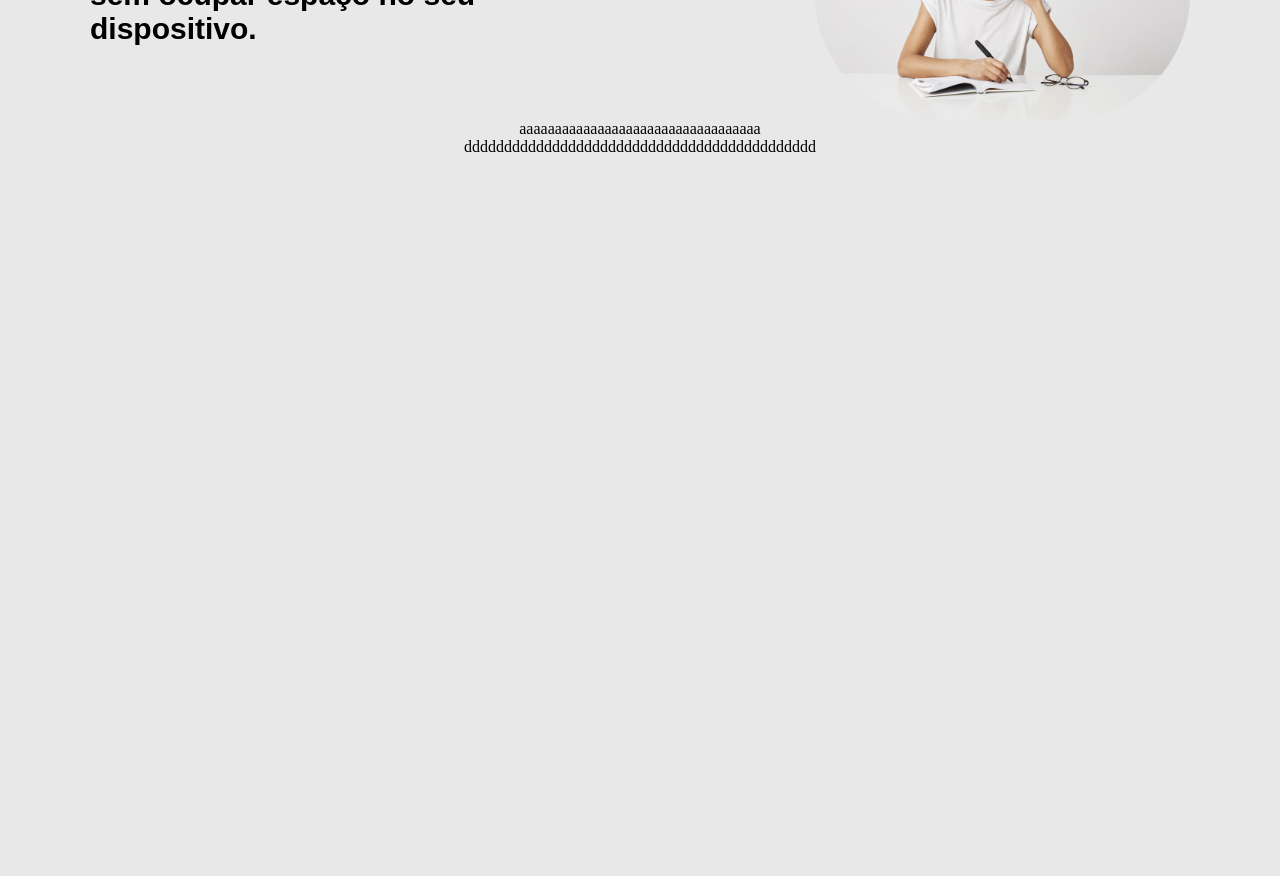
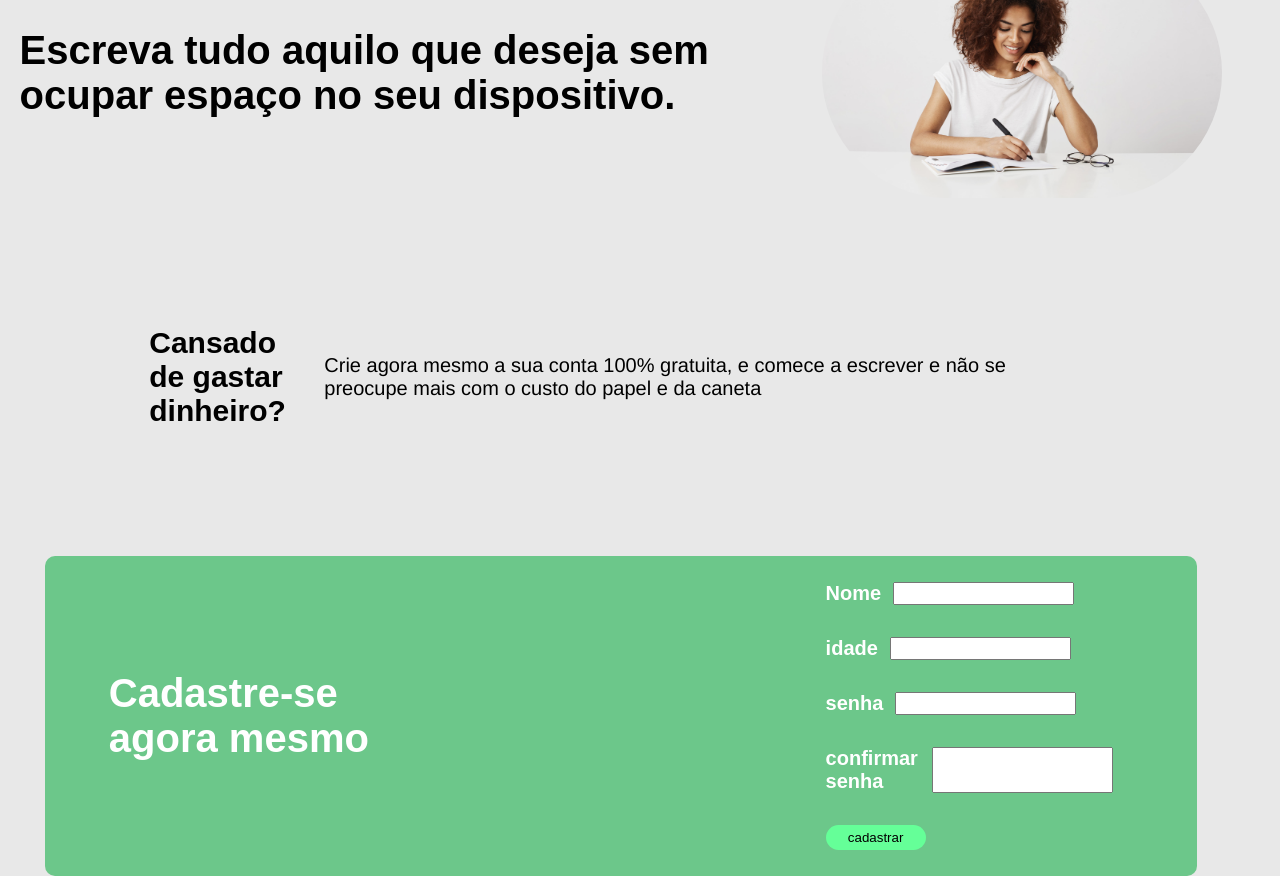
Before and after one commit to LucianoSegundo/DiarioDigital-Front-End, an Angular app: page / in a window 1280 px wide. Shown: the part 220-1096 px from the top of the page. Before the commit the page ends 800 px from the top, so only its background shows below. Built offline with nearby package versions, Linux system fonts and the light colour scheme.

Commit message:
atualizando codigo

```diff
--- a/src/app/components/header/header.component.css
+++ b/src/app/components/header/header.component.css
@@ -3,7 +3,7 @@
     justify-content: start;
     align-items: center;
 
-    width: 100vw;
+    width: 98.9vw;
     height: 40px;
     background: -webkit-linear-gradient(180deg, var( --cSegun), var(--cPrim));
 
--- a/src/app/components/home/home.component.css
+++ b/src/app/components/home/home.component.css
@@ -1,37 +1,86 @@
-main{
+main {
   display: flex;
   justify-content: center;
   align-items: center;
   flex-direction: column;
-    padding-top: 50px;
+  width: 97vw;
+  font-family: Arial, Helvetica, sans-serif;
 
-
-
-    section{
+  section {
     display: flex;
+    flex-direction: column;
     justify-content: center;
     align-items: center;
-    flex-direction: column;
+    gap: 8%;
+    margin-top: 16vh;
+
+    width: 100vw;
+    height: auto;
   }
 
-    .apresentação{
-        gap: 20%;
-        h1{
-           font-size: 30px;
+  .apresentação {
+    h1 {
+      font-size: 40px;
       width: 700px;
-           font-family: Arial, Helvetica, sans-serif;
     }
-        img{
+    img {
       display: inline-block;
       border-radius: 200px;
     }
   }
 
+  .clamaris {
+    gap: 3%;
+    h2 {
+      font-size: 30px;
+    }
+    p {
+      font-family: "Franklin Gothic Medium", "Arial Narrow", Arial, sans-serif;
+      font-size: 20px;
+      width: 60%;
+    }
+  }
+  .se-form {
+    .div-form {
+      display: flex;
+      flex-direction: row;
+      justify-content: space-between;
+      align-items: center;
+      padding: 0 5%;
+      color: white;
+      font-weight: 600;
 
-    @media (min-width:1080px) {
-        section{
+      width: 80%;
+      height: 40vh;
+      background: var(--cPrim);
+      border-radius: 10px;
+
+      .form {
+        display: flex;
+        flex-direction: column;
+        height: auto;
+        width: 30%;
+        gap: 4vh;
+
+        fieldset{
+          height: auto;
+          width: 50%;
+          border: none;
+          display: flex;
+          flex-direction: row;
+          gap: 5%;
+          font-size: 20px;
+                }
+      }
+      h3 {
+        font-size: 40px;
+      }
+    }
+  }
+
+  @media (min-width: 1080px) {
+    section {
       flex-direction: row;
     }
-
   }
 }
--- a/src/app/components/home/home.component.html
+++ b/src/app/components/home/home.component.html
@@ -1,15 +1,44 @@
 <app-header [autorizacao]="resposta"></app-header>
 <main>
     <section class="apresentação">
+        <h1>
+            Escreva tudo aquilo que deseja sem ocupar espaço no seu dispositivo.
+        </h1>
+        <img src="imagem ilustrativa.jpg" alt="" width="400px" height="250px" />
+    </section>
+    <section class="clamaris">
+            <h2>Cansado <br>
+                de gastar <br>
+                dinheiro?</h2>
+            <p>Crie agora mesmo a sua conta 100% gratuita, e comece a escrever e não se preocupe mais com o custo do papel e da caneta</p>
+    </section>
+    <section class="se-form">
+        <div class="div-form">
 
-        <h1>Escreva tudo aquilo que deseja sem ocupar espaço no seu dispositivo.</h1>
-        <img src="imagem ilustrativa.jpg" alt="" width="400px" height="250px">
+            <h3>
+                Cadastre-se
+                <br> agora mesmo
+            </h3>
+            <form class="form">
+                <fieldset>
+                    <label for="">Nome</label>
+                    <input type="text" />
+                </fieldset>
+                <fieldset>
+                    <label for="">idade</label>
+                    <input type="text" />
+                </fieldset>
+                <fieldset>
+                    <label for="">senha</label>
+                    <input type="text" />
+                </fieldset>
+                <fieldset>
+                    <label for="">confirmar senha</label>
+                    <input type="text" />
+                </fieldset>
+
+                <app-button mensagem="cadastrar"></app-button>
+            </form>
+        </div>
     </section>
-    <section class="form">
-        aaaaaaaaaaaaaaaaaaaaaaaaaaaaaaaaaa
-    </section>
-    <section>
-        dddddddddddddddddddddddddddddddddddddddddddd
-    </section>
-
 </main>
--- a/src/app/components/home/home.component.ts
+++ b/src/app/components/home/home.component.ts
@@ -1,10 +1,11 @@
 import { Component } from '@angular/core';
 import { HeaderComponent } from "../header/header.component";
+import { ButtonComponent } from "../button/button.component";
 
 @Component({
   selector: 'app-home',
   standalone: true,
-  imports: [HeaderComponent],
+  imports: [HeaderComponent, ButtonComponent],
   templateUrl: './home.component.html',
   styleUrl: './home.component.css'
 })
```
Lines whose indentation alone changed are shown as unchanged.
